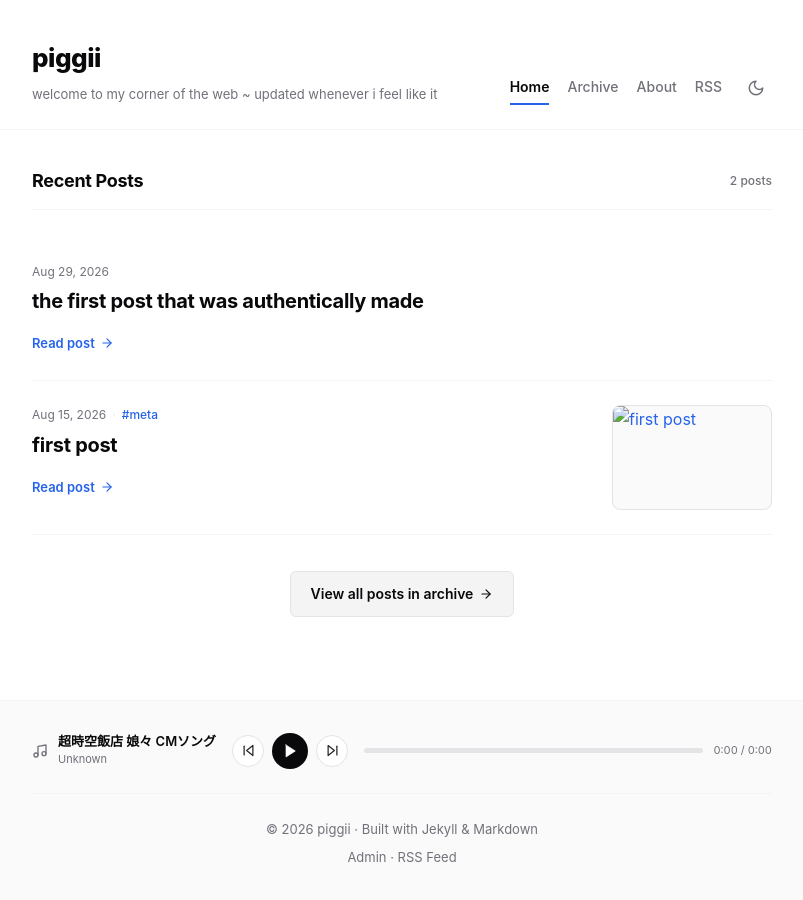
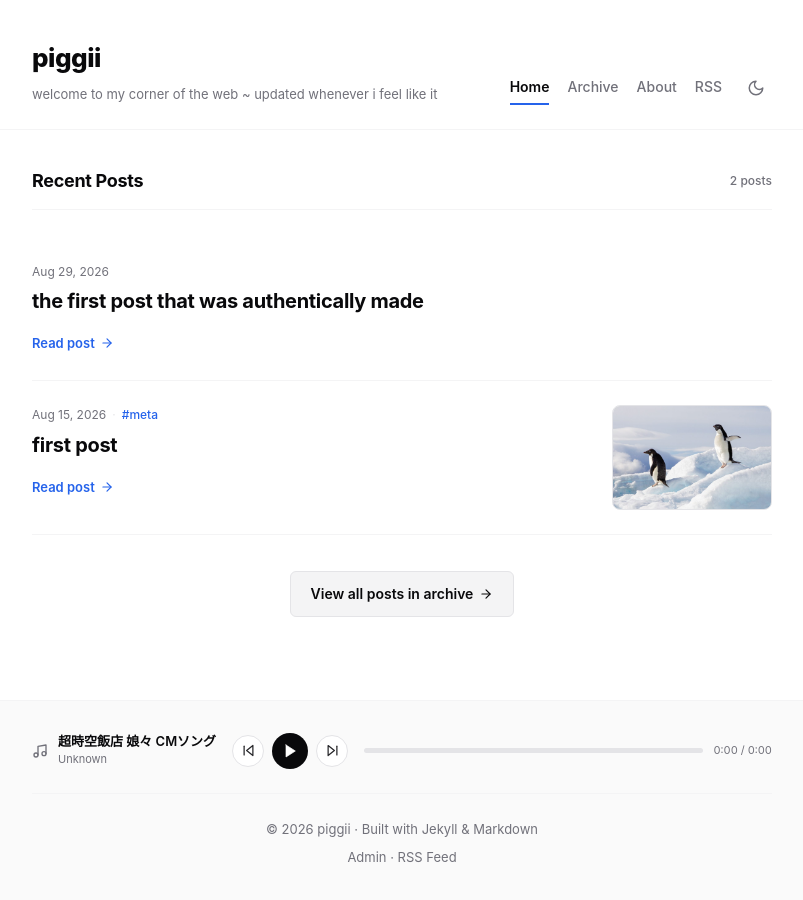
Before and after one commit to purnac501/hosting, a Jekyll site: the page built from index.html, in a window 1280 px wide. Shown: the whole page, without its empty margins (238-1041 px from the left). Built offline with Jekyll 4.4.1, drawn with Linux system fonts in a browser that asks for light colours.

Commit message:
fix: prevent double baseurl on CMS-generated thumbnail image paths

```diff
--- a/_layouts/post.html
+++ b/_layouts/post.html
@@ -34,7 +34,11 @@ layout: default
 
   {% if page.thumbnail %}
   <div class="post-cover">
-    <img src="{{ page.thumbnail | relative_url }}" alt="{{ page.title }}">
+    {% if page.thumbnail contains '://' or page.thumbnail contains site.baseurl %}
+      <img src="{{ page.thumbnail }}" alt="{{ page.title }}">
+    {% else %}
+      <img src="{{ page.thumbnail | relative_url }}" alt="{{ page.title }}">
+    {% endif %}
   </div>
   {% endif %}
 
--- a/index.html
+++ b/index.html
@@ -39,7 +39,11 @@ layout: default
       {% if post.thumbnail %}
       <div class="post-card-thumb">
         <a href="{{ post.url | relative_url }}" aria-label="{{ post.title }}">
-          <img src="{{ post.thumbnail | relative_url }}" alt="{{ post.title }}" loading="lazy">
+          {% if post.thumbnail contains '://' or post.thumbnail contains site.baseurl %}
+            <img src="{{ post.thumbnail }}" alt="{{ post.title }}" loading="lazy">
+          {% else %}
+            <img src="{{ post.thumbnail | relative_url }}" alt="{{ post.title }}" loading="lazy">
+          {% endif %}
         </a>
       </div>
       {% endif %}
```
